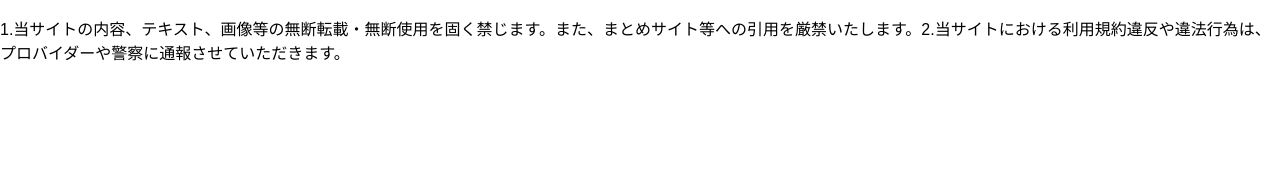
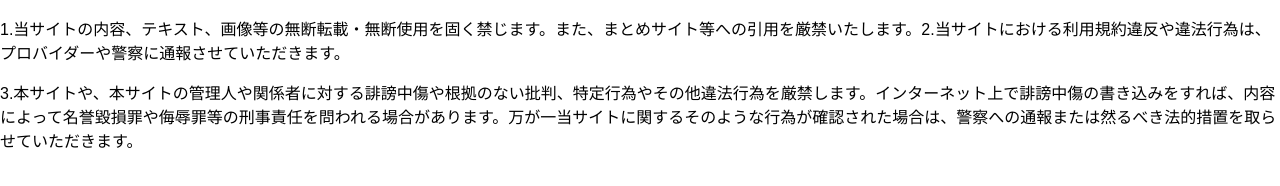
Before and after one commit to sakamoto2010lemon/Precautions.github.io, a plain HTML site: page index.html in a window 1280 px wide. Drawn offline with Linux system fonts and the light colour scheme.

Commit message:
Update index.html

```diff
--- a/index.html
+++ b/index.html
@@ -7,5 +7,6 @@
   </head>
   <body>
     <p>1.当サイトの内容、テキスト、画像等の無断転載・無断使用を固く禁じます。また、まとめサイト等への引用を厳禁いたします。2.当サイトにおける利用規約違反や違法行為は、プロバイダーや警察に通報させていただきます。</p>
+    <P>3.本サイトや、本サイトの管理人や関係者に対する誹謗中傷や根拠のない批判、特定行為やその他違法行為を厳禁します。インターネット上で誹謗中傷の書き込みをすれば、内容によって名誉毀損罪や侮辱罪等の刑事責任を問われる場合があります。万が一当サイトに関するそのような行為が確認された場合は、警察への通報または然るべき法的措置を取らせていただきます。</P>
   </body>
 </html>
```
